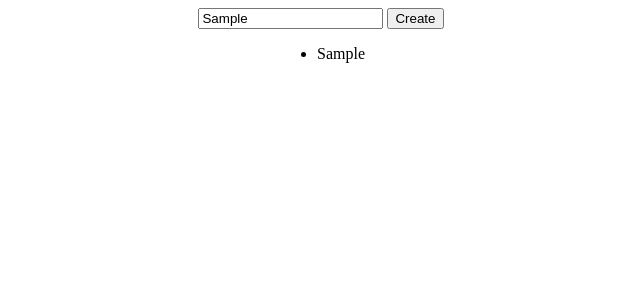
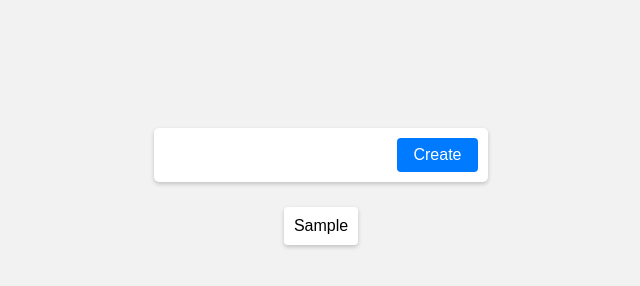
Before and after one commit to PandeyHarish/todoapp, a plain HTML site: page index.html in a window 1280 px wide. Both pictures are taken after typing "Sample" into the empty fields and a click on the button "Create". Shown: the whole page, without its empty margins (319-959 px from the left). Drawn offline with nearby package versions, Linux system fonts and the light colour scheme.

Commit message:
added css file and fixed the refresh issue when pressed enter

```diff
--- a/index.html
+++ b/index.html
@@ -4,17 +4,12 @@
     <meta charset="UTF-8" />
     <meta name="viewport" content="width=device-width, initial-scale=1.0" />
     <title>todo</title>
-    <style>
-      .main-div{
-        display: grid;
-        place-items: center;
-      }
-    </style>
+    <link rel="stylesheet" href="style.css">
 
   </head>
   <body >
     <div class="main-div">
-      <form action="">
+      <form id="todoForm">
         <input type="text" id="inputBox" />
         <button type="button" id="btn">Create</button>
       </form>
--- a/script.js
+++ b/script.js
@@ -17,18 +17,8 @@
 $(document).ready(function () {
   let list = $("#list");
   let btn = $("#btn");
-// $('body').keypress(function (e) {
-//   e.preventDefault();
-//   let key = e.keyCode;
-//   if (key == 13) {
-//     createNewListItem();
-//   }
-// });
-
-
   function createNewListItem() {
     let inputValue = $("#inputBox").val().trim();
-
     if (inputValue === "") {
       alert("List cannot be empty");
     } else {
@@ -39,10 +29,14 @@ function createNewListItem() {
     }
   }
 
-
-
-  btn.click(function () {
+  btn.click(function (event) {
+    event.preventDefault();
     createNewListItem();
+    $("#inputBox").val("");
   });
-
+  $("#todoForm").submit(function (event) {
+    event.preventDefault(); // Prevent form submission
+    createNewListItem();
+    $("#inputBox").val("");
   });
+});
--- /dev/null
+++ b/style.css
@@ -0,0 +1,76 @@
+/* Reset default margin and padding */
+* {
+  margin: 0;
+  padding: 0;
+  box-sizing: border-box;
+}
+
+/* Set a background color for the body */
+body {
+  background-color: #f2f2f2;
+  font-family: Arial, sans-serif;
+}
+
+/* Style the main container */
+.main-div {
+  display: flex;
+  flex-direction: column;
+  align-items: center;
+  margin-top: 10%;
+  height: 100vh;
+}
+
+/* Style the form */
+form {
+  display: flex;
+  align-items: center;
+  gap: 10px;
+  background-color: #ffffff;
+  padding: 10px;
+  border-radius: 5px;
+  box-shadow: 0px 2px 4px rgba(0, 0, 0, 0.2);
+}
+
+/* Style the input box */
+#inputBox {
+  border: none;
+  padding: 8px;
+  border-radius: 4px;
+  font-size: 16px;
+  outline: none;
+}
+
+/* Style the create button */
+#btn {
+  background-color: #007bff;
+  color: #fff;
+  border: none;
+  padding: 8px 16px;
+  border-radius: 4px;
+  cursor: pointer;
+  font-size: 16px;
+}
+
+/* Style the unordered list */
+ul {
+  list-style: none;
+  padding: 0;
+  margin-top: 20px;
+}
+
+/* Style list items */
+li {
+  background-color: #ffffff;
+  padding: 10px;
+  margin: 5px 0;
+  border-radius: 4px;
+  box-shadow: 0px 2px 4px rgba(0, 0, 0, 0.2);
+  display: flex;
+  justify-content: space-between;
+  align-items: center;
+}
+
+/* Add hover effect to list items */
+li:hover {
+  background-color: #f0f0f0;
+}
```
Lines whose indentation alone changed are shown as unchanged.
